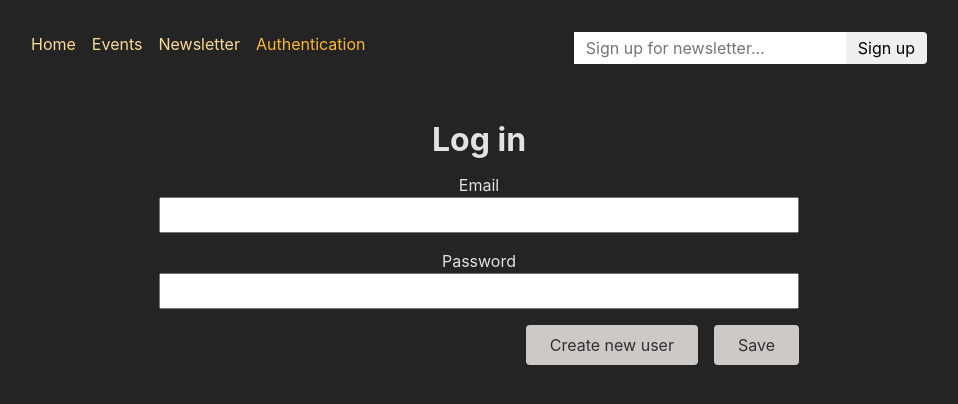
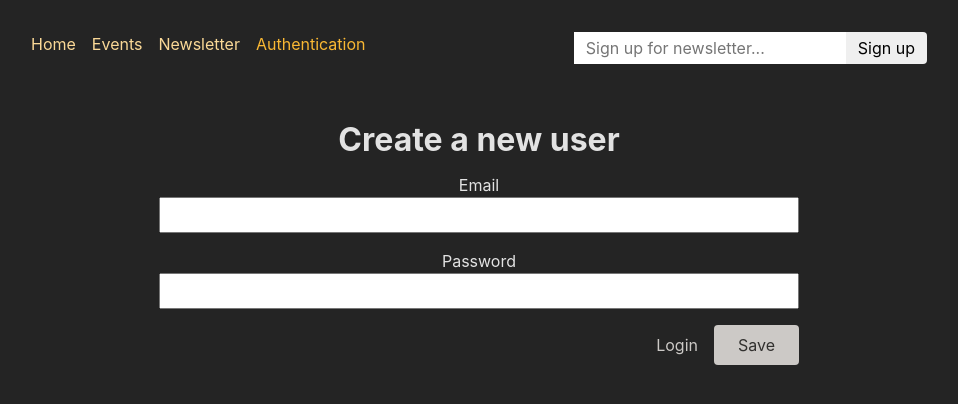
Before and after one commit to swapnilkatwe/multipage-react-app-demo, a React (Vite) app in the folder frontend/: page /auth in a window 1280 px wide. Shown: the top 404 px of the page, without its empty margins (161-1119 px from the left). Built offline with nearby package versions, Linux system fonts and the light colour scheme.

Commit message:
use of useSearchParams from react-router-dom for search query params.

```diff
--- a/frontend/src/components/AuthForm.jsx
+++ b/frontend/src/components/AuthForm.jsx
@@ -1,19 +1,15 @@
-import { useState } from 'react';
-import { Form } from 'react-router-dom';
+import { Form, Link, useSearchParams } from "react-router-dom";
 
-import classes from './AuthForm.module.css';
+import classes from "./AuthForm.module.css";
 
 function AuthForm() {
-  const [isLogin, setIsLogin] = useState(true);
-
-  function switchAuthHandler() {
-    setIsLogin((isCurrentlyLogin) => !isCurrentlyLogin);
-  }
+  const [searchParams, setSearchParams] = useSearchParams();
+  const isLogin = searchParams.get("mode") === "login";
 
   return (
     <>
       <Form method="post" className={classes.form}>
-        <h1>{isLogin ? 'Log in' : 'Create a new user'}</h1>
+        <h1>{isLogin ? "Log in" : "Create a new user"}</h1>
         <p>
           <label htmlFor="email">Email</label>
           <input id="email" type="email" name="email" required />
@@ -23,9 +19,9 @@ function AuthForm() {
           <input id="password" type="password" name="password" required />
         </p>
         <div className={classes.actions}>
-          <button onClick={switchAuthHandler} type="button">
-            {isLogin ? 'Create new user' : 'Login'}
-          </button>
+          <Link to={`?mode=${isLogin ? "signup" : "login"}`}>
+            {isLogin ? "Create new user" : "Login"}
+          </Link>
           <button>Save</button>
         </div>
       </Form>
--- a/frontend/src/components/MainNavigation.jsx
+++ b/frontend/src/components/MainNavigation.jsx
@@ -40,7 +40,7 @@ function MainNavigation() {
           </li>
           <li>
             <NavLink
-              to="/auth"
+              to="/auth?mode=login"
               className={({ isActive }) =>
                 isActive ? classes.active : undefined
               }
```
